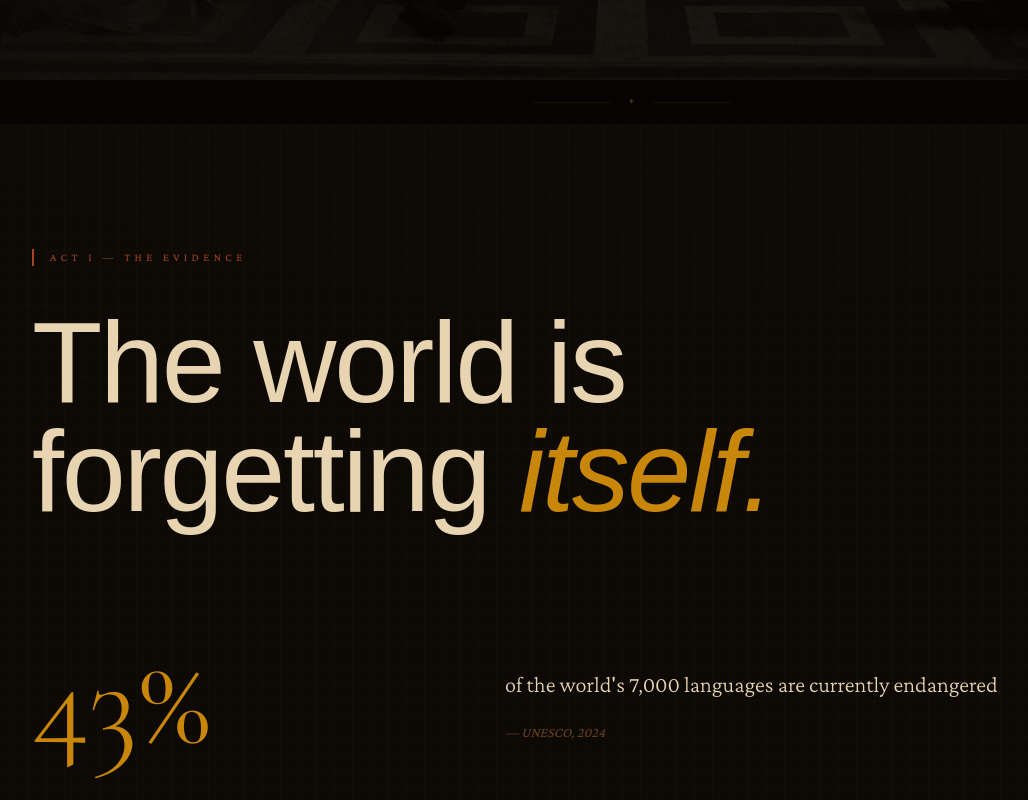
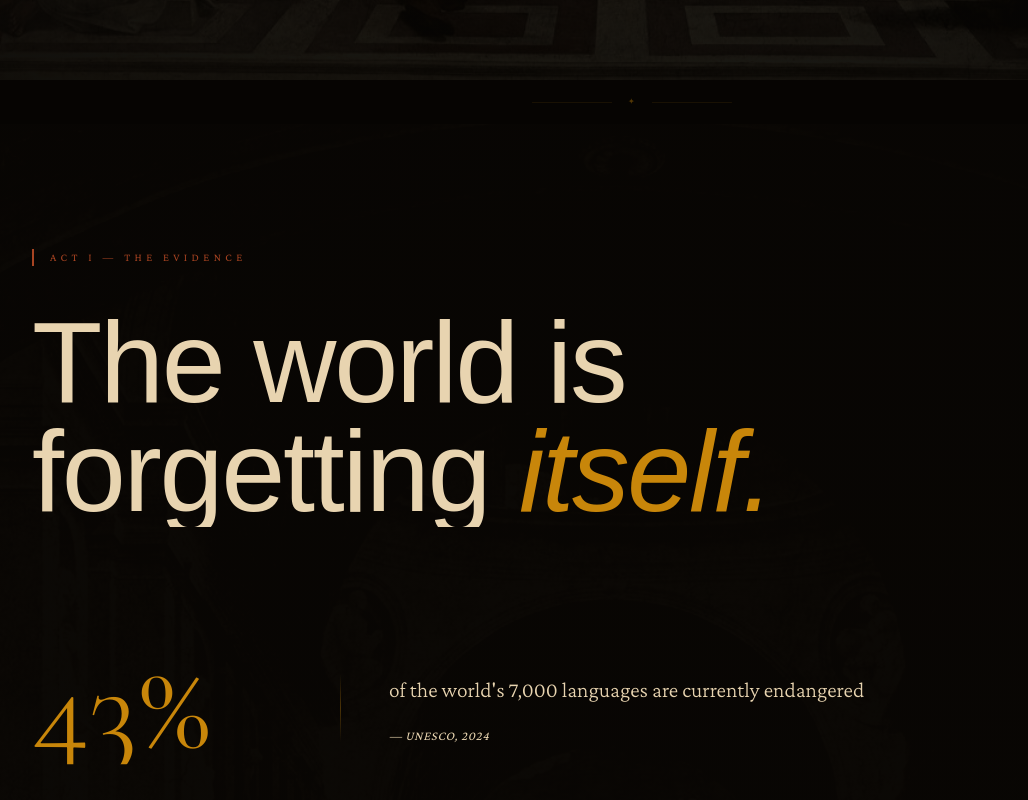
Before and after one commit to XaMiNeZH/The-Digital-Heritage-Vault, a Next.js app: page / in a window 1280 px wide. Shown: the part 1200-2000 px from the top of the page, without its empty margins (8-1036 px from the left). Built offline with nearby package versions, Linux system fonts and the light colour scheme; a web font is replaced by a local one.

Commit message:
feat: Redesign Act II (Evidence) with enhanced stat strips

```diff
--- a/components/sections/ActTwo_Evidence.tsx
+++ b/components/sections/ActTwo_Evidence.tsx
@@ -3,6 +3,7 @@
 import { animate, motion, useInView } from "framer-motion";
 import { useEffect, useRef, useState } from "react";
 
+import Reveal from "@/components/Reveal";
 import { SectionDivider } from "@/components/ui/SectionDivider";
 
 type StatCounterProps = {
@@ -80,50 +81,76 @@ export function ActTwoEvidence() {
       className="section-shell overflow-hidden bg-[radial-gradient(ellipse_at_0%_100%,_rgba(107,63,30,0.25)_0%,_transparent_60%),_#100e0b]"
       data-cursor-theme="amber"
     >
-      <div className="thread-grid absolute inset-0 opacity-40" />
+      <div style={{ position: "absolute", inset: 0, overflow: "hidden", zIndex: 0 }}>
+        <img
+          alt=""
+          src="/school-of-athens.jpg"
+          style={{
+            width: "100%",
+            height: "100%",
+            objectFit: "cover",
+            objectPosition: "center 48%",
+            filter: "sepia(0.8) brightness(0.13) contrast(1.18) saturate(0.55)"
+          }}
+        />
+        <div
+          style={{
+            position: "absolute",
+            inset: 0,
+            background: "linear-gradient(160deg, rgba(10,7,4,0.76) 0%, rgba(10,7,4,0.92) 100%)"
+          }}
+        />
+        <div className="woven-grid absolute inset-0" />
+      </div>
       <div className="relative mx-auto max-w-7xl px-6 py-[15vh] lg:px-10">
-        <motion.span
-          className="chapter-tag text-terracotta"
-          initial={{ opacity: 0, x: -32 }}
-          transition={{ duration: 0.6 }}
-          viewport={{ once: true, amount: 0.6 }}
-          whileInView={{ opacity: 1, x: 0 }}
-        >
-          ACT I — THE EVIDENCE
-        </motion.span>
-        <motion.h2
-          className="headline-display mt-10 max-w-4xl text-left text-[clamp(4rem,9vw,7.5rem)] text-parchment"
-          initial={{ opacity: 0, y: 30 }}
-          transition={{ duration: 0.8 }}
-          viewport={{ once: true, amount: 0.4 }}
-          whileInView={{ opacity: 1, y: 0 }}
-        >
-          The world is
-          <br />
-          forgetting <span className="italic text-amber">itself.</span>
-        </motion.h2>
+        <Reveal effect="wipe">
+          <span className="chapter-tag text-terracotta">ACT I — THE EVIDENCE</span>
+        </Reveal>
+        <div className="mt-10 max-w-4xl text-left text-[clamp(4rem,9vw,7.5rem)] text-parchment">
+          <Reveal delay={0.15} effect="curtain">
+            <h2 className="headline-display">The world is</h2>
+          </Reveal>
+          <Reveal delay={0.25} effect="curtain">
+            <h2 className="headline-display">
+              forgetting <span className="italic text-amber">itself.</span>
+            </h2>
+          </Reveal>
+        </div>
         <div className="mt-20 space-y-4">
           {strips.map((strip, index) => (
-            <motion.article
+            <div
               key={strip.text}
-              className="soft-line grid gap-8 py-10 lg:grid-cols-[minmax(260px,34%)_1px_minmax(0,1fr)] lg:items-center"
-              initial={{ opacity: 0, y: 40 }}
-              transition={{ duration: 0.8, delay: index * 0.12 }}
-              viewport={{ once: true, amount: 0.3 }}
-              whileInView={{ opacity: 1, y: 0 }}
+              className="grid gap-y-6 py-[2.8rem] lg:grid-cols-[260px_1px_1fr] lg:items-center lg:gap-x-12"
+              style={{ borderBottom: "1px solid rgba(200,134,10,0.1)" }}
             >
-              <div>{strip.number}</div>
-              <div className="hidden h-24 bg-amber/60 lg:block" />
+              <Reveal delay={index * 0.12} effect="curtain">
+                <div>{strip.number}</div>
+              </Reveal>
+              <div
+                className="hidden w-px self-center lg:block"
+                style={{
+                  height: "60%",
+                  background: "linear-gradient(to bottom, transparent, rgba(200,134,10,0.35), transparent)"
+                }}
+              />
               <div>
-                <p className="body-copy text-[clamp(1rem,2vw,1.4rem)] text-parchment">{strip.text}</p>
+                <Reveal delay={index * 0.12 + 0.1} effect="rise">
+                  <p className="body-copy text-[clamp(1.05rem,2vw,1.35rem)] text-sand/85">{strip.text}</p>
+                </Reveal>
                 {strip.source ? (
-                  <p className="mt-4 font-body text-sm italic text-clay">{strip.source}</p>
+                  <Reveal delay={index * 0.12 + 0.18} effect="rise">
+                    <p className="mt-4 font-body text-[0.8rem] italic tracking-[0.05em] text-sand/35">
+                      {strip.source}
+                    </p>
+                  </Reveal>
                 ) : null}
               </div>
-            </motion.article>
+            </div>
           ))}
         </div>
-        <SectionDivider className="mt-16" />
+        <Reveal className="mt-16" effect="wipe">
+          <SectionDivider />
+        </Reveal>
       </div>
     </section>
   );
```
